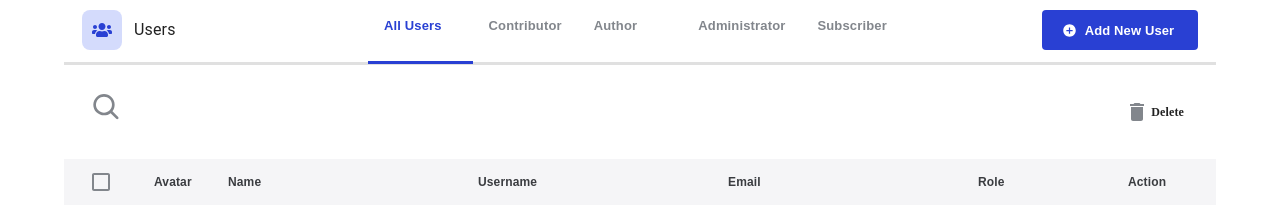
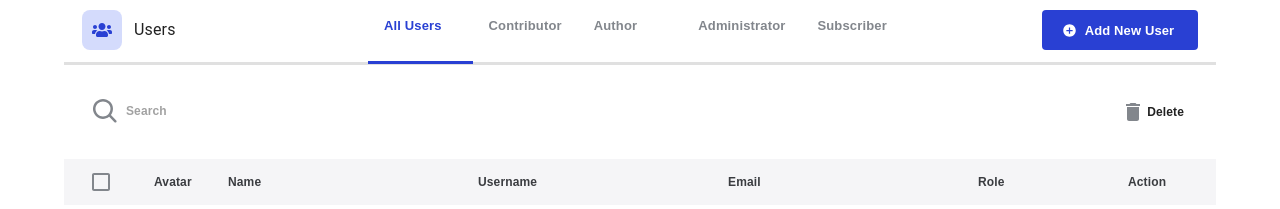
Before and after one commit to koraytuncer/user-datatable, a React (Create React App) app: page / in a window 1280 px wide. Shown: the top 209 px of the page. Built offline with nearby package versions, Linux system fonts and the light colour scheme.

Commit message:
Search Alanı için input eklendi ve css yazıldı

```diff
--- a/src/components/DataTable/DataTableHeader.jsx
+++ b/src/components/DataTable/DataTableHeader.jsx
@@ -1,4 +1,4 @@
-import { TableHead, TableRow, TableCell, Checkbox, Typography,Box } from "@mui/material";
+import { TableHead, TableRow, TableCell, Checkbox, Typography,Box,TextField,InputAdornment  } from "@mui/material";
 import DeleteIcon from "@mui/icons-material/Delete";
 import { CgSearch } from "react-icons/cg";
 import "../../styles/datatable/DataTableHeader.css";
@@ -19,18 +19,29 @@ const DataTableHeader = () => {
           <TableCell
             align="left"
             colSpan={5}
-            sx={{ paddingLeft: 3, border: "none" }}
-          >
-            <CgSearch size={32} color="#82868C" />
+            sx={{ paddingLeft: 3, border: "none" }}>
+          <TextField
+            variant="standard"
+            placeholder="Search"
+            fullWidth
+            InputProps={{
+              className: 'smallFont',
+              disableUnderline: true,
+              startAdornment: (
+                <InputAdornment position="start">
+                  <CgSearch size={30} color="#82868C" />
+                </InputAdornment>
+              )
+            }}
+          />
           </TableCell>
           <TableCell
             align="right"
             colSpan={3}
-            sx={{ paddingRight: 4, border: "none" }}
-          >
+            sx={{ paddingRight: 4, border: "none" }}>
             <Box sx={{display:"flex",justifyContent:"end",alignItems:"center"}}>
             <DeleteIcon className="actionIcon" />
-           <Typography className="actionText" sx={{fontSize:12,fontWeight:600, fontFamily:"Montserrat"}}>Delete</Typography>
+           <Typography  className="smallFont">Delete</Typography>
             </Box>
           </TableCell>
         </TableRow>
@@ -43,8 +54,7 @@ const DataTableHeader = () => {
               key={label}
               align="left"
               sx={{ width: width }}
-              className="datatableCell"
-            >
+              className="datatableCell">
               {label}
             </TableCell>
           ))}
--- a/src/styles/App.css
+++ b/src/styles/App.css
@@ -45,3 +45,9 @@ body {
 .Mui-checked {
     color: var(--primary-color) !important
 }
+
+.smallFont{
+    font-family: 'Montserrat', sans-serif !important;
+    font-size: 12px !important;
+    font-weight: 600 !important;
+}
```
